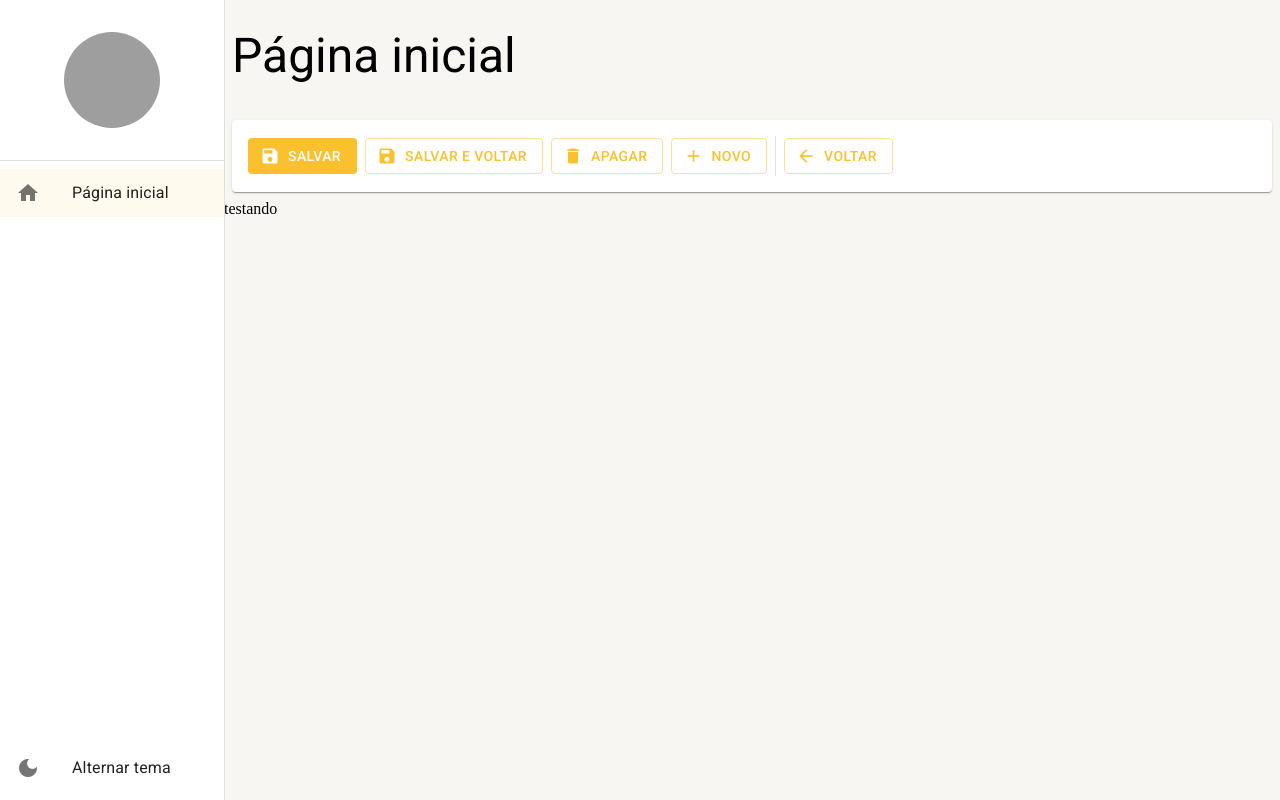
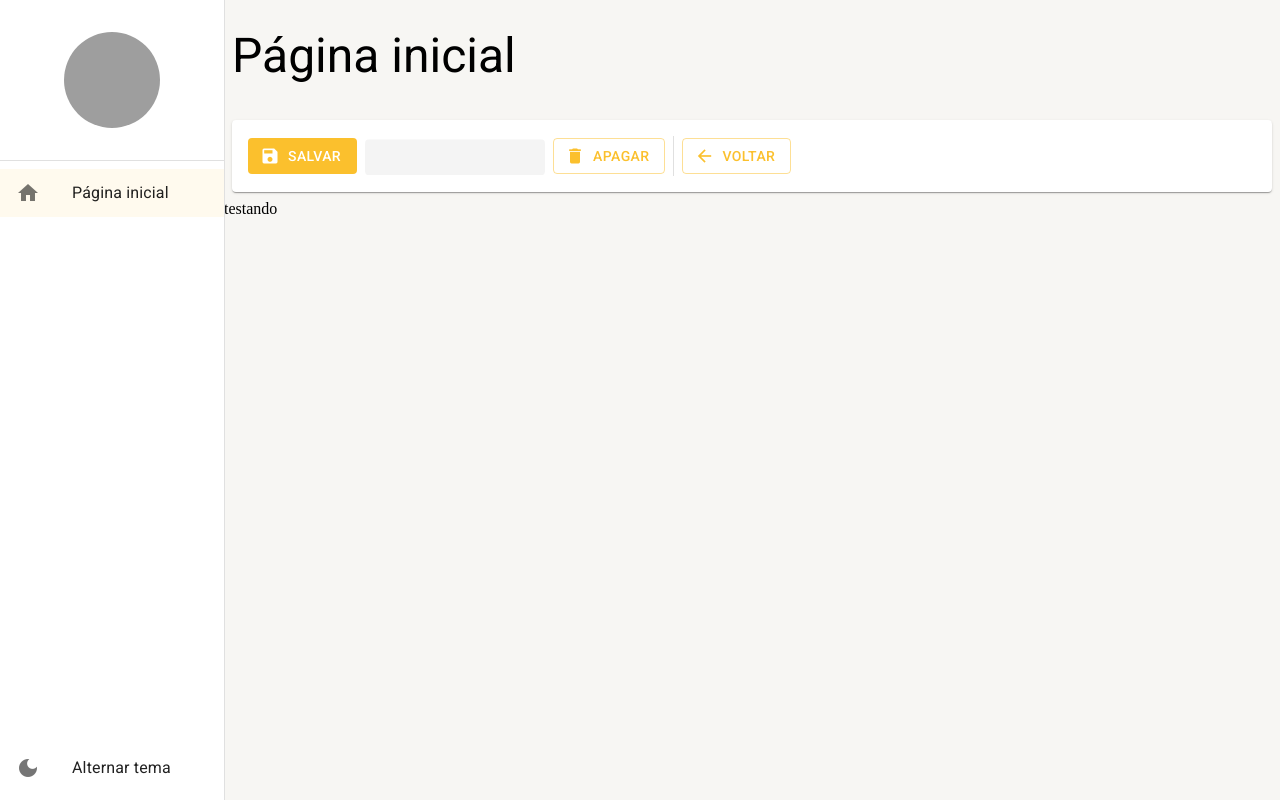
Before and after one commit to DigitalHDR/react-mui-typescript, a React (Create React App) app: page /pagina-inicial in a window 1280 px wide. Built offline with nearby package versions, Linux system fonts and the light colour scheme; grey boxes are pictures that could not be loaded.

Commit message:
Adicionando o skeleton do Material UI

```diff
--- a/src/pages/dashboard/Dashboard.tsx
+++ b/src/pages/dashboard/Dashboard.tsx
@@ -6,7 +6,7 @@ export const Dashboard = () => {
     <LayoutBaseDePagina
       titulo="Página inicial"
       barraDeFerramentas={
-        <FerramentasDeDetalhes mostrarBotaoSalvarEFechar/>
+        <FerramentasDeDetalhes mostrarBotaoSalvarEFechar mostrarBotaoSalvarEFecharCarregando/>
       }
     >
       testando
--- a/src/shared/components/ferramentas-de-detalhes/FerramentasDeDetalhes.tsx
+++ b/src/shared/components/ferramentas-de-detalhes/FerramentasDeDetalhes.tsx
@@ -1,4 +1,12 @@
-import { Box, Button, Divider, Icon, Paper, useTheme } from '@mui/material'
+import {
+  Box,
+  Button,
+  Divider,
+  Icon,
+  Paper,
+  Skeleton,
+  useTheme,
+} from '@mui/material'
 
 interface IFerramentasDeDetalhesProps {
   textoBotaoNovo?: string
@@ -8,6 +16,12 @@ interface IFerramentasDeDetalhesProps {
   mostrarBotaoApagar?: boolean
   mostrarBotaoSalvar?: boolean
   mostrarBotaoSalvarEFechar?: boolean
+
+  mostrarBotaoNovoCarregando?: boolean
+  mostrarBotaoVoltarCarregando?: boolean
+  mostrarBotaoApagarCarregando?: boolean
+  mostrarBotaoSalvarCarregando?: boolean
+  mostrarBotaoSalvarEFecharCarregando?: boolean
 
   aoClicarEmNovo?: () => void
   aoClicarEmVoltar?: () => void
@@ -24,6 +38,12 @@ export const FerramentasDeDetalhes: React.FC<IFerramentasDeDetalhesProps> = ({
   mostrarBotaoApagar = true,
   mostrarBotaoSalvar = true,
   mostrarBotaoSalvarEFechar = false,
+
+  mostrarBotaoNovoCarregando = false,
+  mostrarBotaoVoltarCarregando = false,
+  mostrarBotaoApagarCarregando = false,
+  mostrarBotaoSalvarCarregando = false,
+  mostrarBotaoSalvarEFecharCarregando = false,
 
   aoClicarEmNovo,
   aoClicarEmVoltar,
@@ -44,7 +64,7 @@ export const FerramentasDeDetalhes: React.FC<IFerramentasDeDetalhesProps> = ({
       alignItems="center"
       component={Paper}
     >
-      {mostrarBotaoSalvar && (
+      {mostrarBotaoSalvar && !mostrarBotaoSalvarCarregando && (
         <Button
           color="primary"
           variant="contained"
@@ -56,7 +76,9 @@ export const FerramentasDeDetalhes: React.FC<IFerramentasDeDetalhesProps> = ({
         </Button>
       )}
 
-      {mostrarBotaoSalvarEFechar && (
+      {mostrarBotaoSalvarCarregando && <Skeleton width={110} height={60} />}
+
+      {mostrarBotaoSalvarEFechar && !mostrarBotaoSalvarEFecharCarregando && (
         <Button
           color="primary"
           variant="outlined"
@@ -68,7 +90,11 @@ export const FerramentasDeDetalhes: React.FC<IFerramentasDeDetalhesProps> = ({
         </Button>
       )}
 
-      {mostrarBotaoApagar && (
+      {mostrarBotaoSalvarEFecharCarregando && (
+        <Skeleton width={180} height={60} />
+      )}
+
+      {mostrarBotaoApagar && !mostrarBotaoApagarCarregando && (
         <Button
           color="primary"
           variant="outlined"
@@ -80,7 +106,9 @@ export const FerramentasDeDetalhes: React.FC<IFerramentasDeDetalhesProps> = ({
         </Button>
       )}
 
-      {mostrarBotaoNovo && (
+      {mostrarBotaoApagarCarregando && <Skeleton width={110} height={60} />}
+
+      {mostrarBotaoNovo && !mostrarBotaoNovo && (
         <Button
           color="primary"
           variant="outlined"
@@ -92,9 +120,11 @@ export const FerramentasDeDetalhes: React.FC<IFerramentasDeDetalhesProps> = ({
         </Button>
       )}
 
+      {mostrarBotaoNovoCarregando && <Skeleton width={110} height={60} />}
+
       <Divider variant="middle" orientation="vertical" />
 
-      {mostrarBotaoVoltar && (
+      {mostrarBotaoVoltar && !mostrarBotaoVoltarCarregando && (
         <Button
           color="primary"
           variant="outlined"
@@ -105,6 +135,8 @@ export const FerramentasDeDetalhes: React.FC<IFerramentasDeDetalhesProps> = ({
           Voltar
         </Button>
       )}
+
+      {mostrarBotaoVoltarCarregando && <Skeleton width={110} height={60} />}
     </Box>
   )
 }
```
